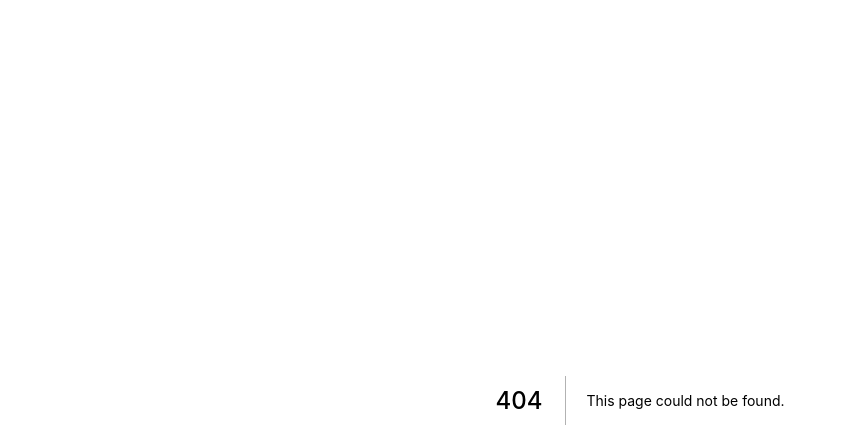
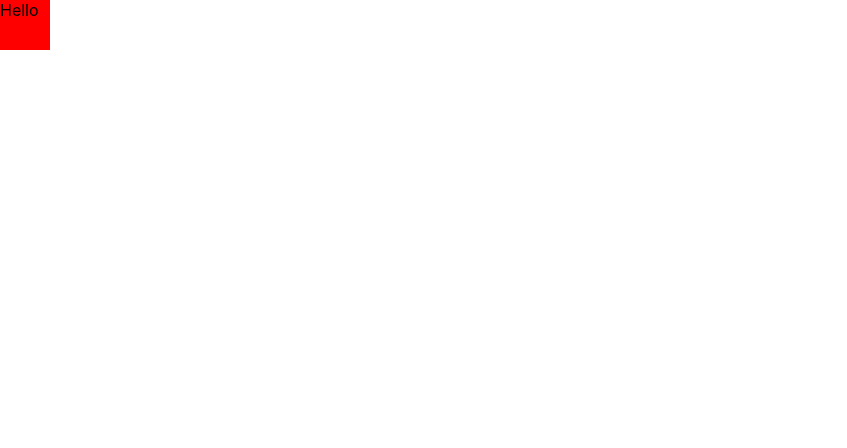
Before and after one commit to Abdoulrhman/EA-UI, a Next.js app: page /test-page in a window 1280 px wide. Before the commit this address had no page. Shown: the top 448 px of the page, without its empty margins (0-847 px from the left). Built offline with nearby package versions, Linux system fonts and the light colour scheme.

Commit message:
Adding Starter files

```diff
--- /dev/null
+++ b/components/Home/Home.tsx
@@ -0,0 +1,14 @@
+import React from 'react'
+import type { NextPage , NextComponentType } from 'next'
+
+import styles from './styles.module.scss'
+
+const  Home : NextComponentType =()=> {
+    return (
+        <div className={styles.test}>
+            Hello
+        </div>
+    )
+}
+
+export default Home
--- /dev/null
+++ b/components/Home/styles.module.scss
@@ -0,0 +1,5 @@
+.test {
+  background-color: red;
+  width: 50px;
+  height: 50px;
+}
--- a/package.json
+++ b/package.json
@@ -11,7 +11,8 @@
   "dependencies": {
     "next": "11.1.2",
     "react": "17.0.2",
-    "react-dom": "17.0.2"
+    "react-dom": "17.0.2",
+    "sass": "^1.42.1"
   },
   "devDependencies": {
     "@types/react": "17.0.24",
--- a/pages/index.tsx
+++ b/pages/index.tsx
@@ -1,11 +1,14 @@
 import type { NextPage } from 'next'
 import Head from 'next/head'
 import Image from 'next/image'
+import Test from '../components/Home/Home'
 import styles from '../styles/Home.module.css'
+
 
 const Home: NextPage = () => {
   return (
     <div className={styles.container}>
+
       <Head>
         <title>Create Next App</title>
         <meta name="description" content="Generated by create next app" />
@@ -13,6 +16,7 @@ const Home: NextPage = () => {
       </Head>
 
       <main className={styles.main}>
+
         <h1 className={styles.title}>
           Welcome to <a href="https://nextjs.org">Next.js!</a>
         </h1>
--- /dev/null
+++ b/pages/test-page/index.tsx
@@ -0,0 +1,13 @@
+import React from 'react'
+import Home from '../../components/Home/Home'
+
+
+function TestPage() {
+    return (
+        <div >
+            <Home/>
+        </div>
+    )
+}
+
+export default TestPage
--- /dev/null
+++ b/pages/test-page/styles.modules.scss
@@ -0,0 +1,5 @@
+.test {
+  width: 100px;
+  height: 100px;
+  background-color: tomato;
+}
```
Also changed, not shown: 1 other file (tests, documents, lock files or other folders).
